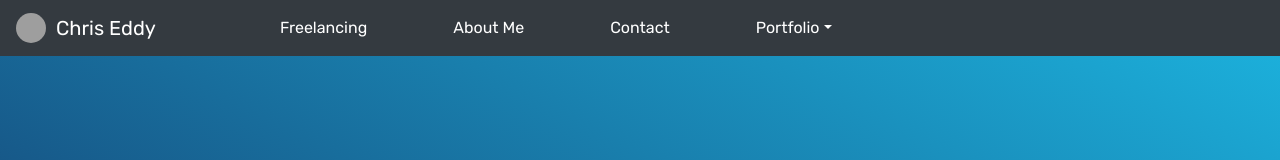
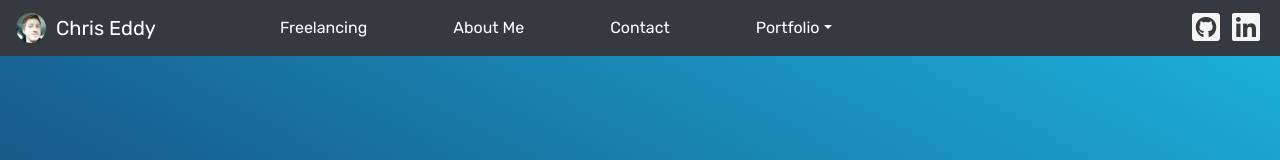
Before and after one commit to ChristopherTrimboli/chris-eddy-dev, a React (Create React App) app: page / in a window 1280 px wide. Shown: the top 160 px of the page. Built offline with nearby package versions, Linux system fonts and the light colour scheme; grey boxes are pictures that could not be loaded; some icons are missing.

Commit message:
add navbar socials + logo pic

```diff
--- a/src/components/navbar.js
+++ b/src/components/navbar.js
@@ -1,6 +1,6 @@
 import React, { Component } from 'react';
 import '../css/navbar.css';
-import logo from '../images/me.png'
+import logo from '../images/logo.jpg'
 
 class Navbar extends Component {
 
@@ -41,6 +41,8 @@ class Navbar extends Component {
                 </div>
               </li>
             </ul>
+            <a className="float-right ml-2 mr-1" href='https://github.com/ChrisEddy'><i className="fab fa-github-square fa-2x"/></a>
+            <a className="float-right ml-2 mr-1" href='https://www.linkedin.com/in/chris-eddy-394784160/'><i className="fab fa-linkedin fa-2x"/></a>
           </div>
         </nav>
       </div>
--- a/src/css/navbar.css
+++ b/src/css/navbar.css
@@ -20,3 +20,9 @@
   border-radius: 50%;
   margin-right: 10px;
 }
+.navbar .fab{
+  color: whitesmoke;
+}
+.navbar .fab:hover{
+ color: #cccccc;
+}
```
Also changed, not shown: src/images/logo.jpg (added).
